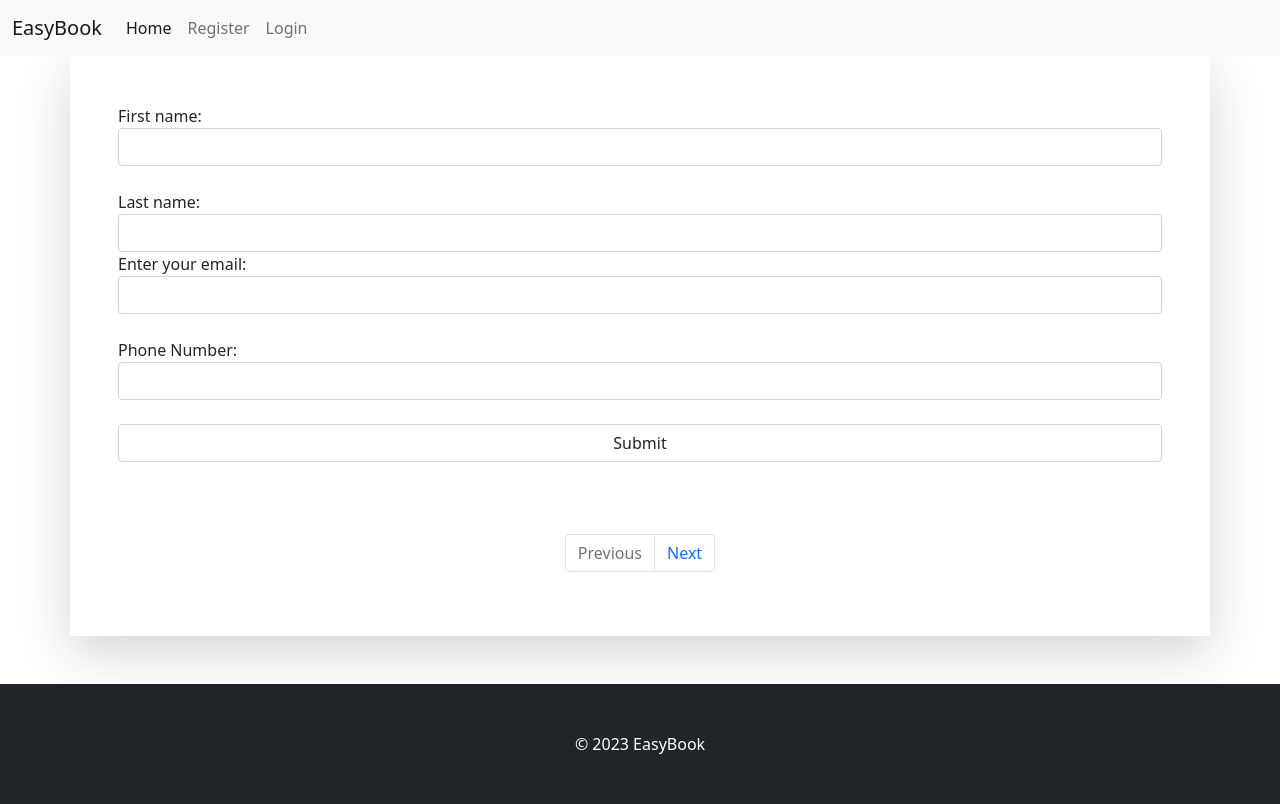
After one commit to KeelanAnderson/pp4-easybook, a Django app: template templates/booking_user_details.html in a window 1280 px wide. The commit adds this page. Run offline with Django 3.2, Linux system fonts and the light colour scheme; the template is opened without the code that fills it, so the values that code supplies are empty; some libraries are stand-ins or nearby versions.

Commit message:
add style to booking.html and user form page

```diff
--- /dev/null
+++ b/templates/booking_user_details.html
@@ -0,0 +1,55 @@
+{% extends "base.html" %}
+
+{% block content %}
+
+<div class="container p-5 mb-5 shadow-lg">
+    <div class="row">
+        <div class="col-md-12">
+            <form action="" method="post">
+                {% csrf_token %}
+                <div class="form-group">
+                    <label for="fname">First name:</label><br>
+                    <input type="text" class="form-control" id="fname" name="fname"><br>
+                </div>
+
+                <div class="form-group">
+                    <label for="lname">Last name:</label><br>
+                    <input type="text" class="form-control" id="lname" name="lname">
+                </div>
+
+                <div class="form-group">
+                    <label for="email">Enter your email:</label><br>
+                    <input type="email" class="form-control" id="email" name="email"><br>
+                </div>
+
+                <div class="form-group">
+                    <label for="phone">Phone Number:</label><br>
+                    <input type="tel" class="form-control" id="phone" name="phone" required><br>
+                </div>
+
+                <div class="form-group">
+                    <input type="submit" class="form-control" value="Submit"><br>
+                </div>
+            </form>
+
+            <div class="container">
+                <div class="row">
+                    <div class="col-md-12 d-flex justify-content-center mt-5">
+                        <nav aria-label="">
+                            <ul class="pagination">
+                                <li class="page-item disabled">
+                                    <a class="page-link" href="#!" tabindex="-1">Previous</a>
+                                </li>
+                                <li class="page-item">
+                                    <a class="page-link" href="#!">Next</a>
+                                </li>
+                            </ul>
+                        </nav>
+                    </div>
+                </div>
+            </div>
+        </div>
+    </div>
+</div>
+
+{% endblock %}
```
Also changed, not shown: templates/booking.html (+35 -5 lines), templates/booking_confirmation.html (added, +9 -0 lines).
